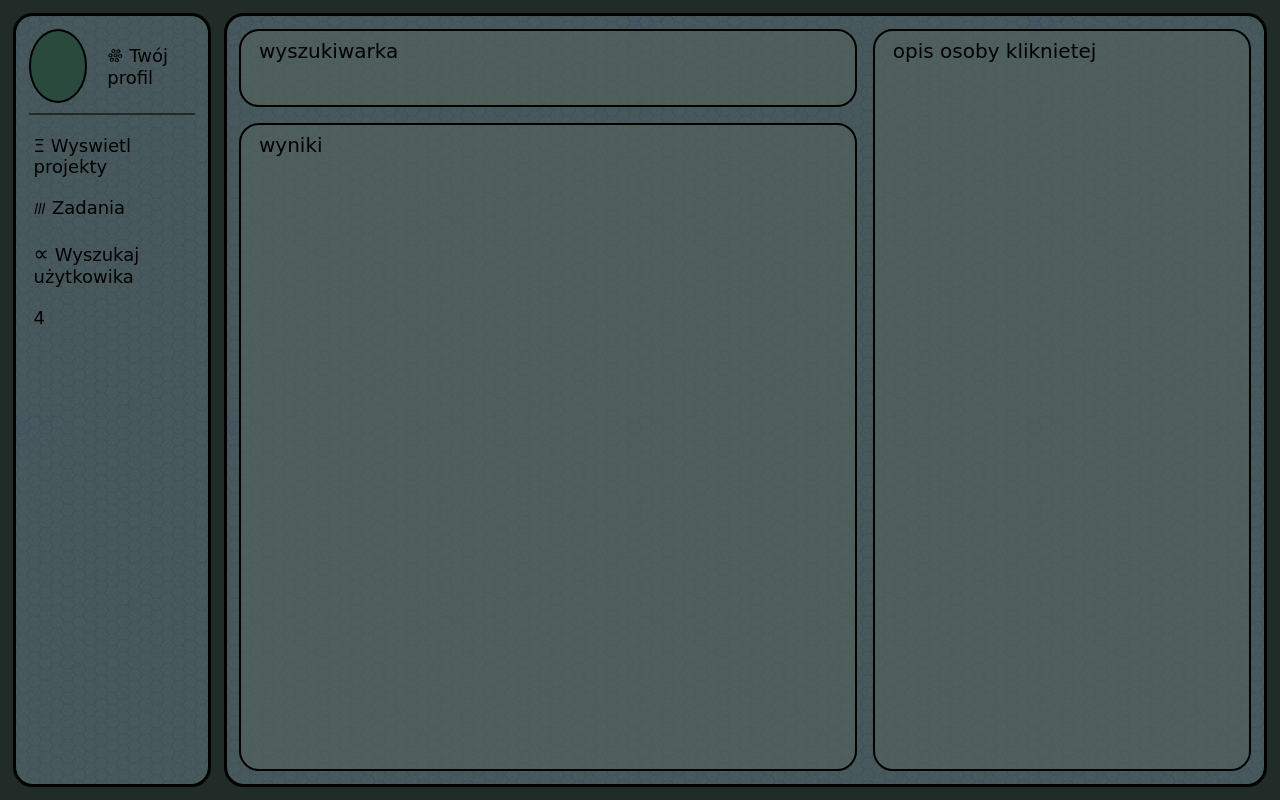
After one commit to JRobak/Bledo, a Flask app: page /user_search/ in a window 1280 px wide. The commit adds this page. Run offline with Flask 3, Linux system fonts and the light colour scheme; data that the repository does not hold is empty.

```diff
--- a/app/__init__.py
+++ b/app/__init__.py
@@ -1,6 +1,6 @@
 import os
 from flask import Flask
-from routes import account, login, projects, errors, tasks
+from routes import account, login, projects, errors, tasks, user_search
 
 
 def create_app(db, migrate):
@@ -23,5 +23,6 @@ def create_app(db, migrate):
     app.register_blueprint(projects.projects_)
     app.register_blueprint(errors.errors_)
     app.register_blueprint(tasks.tasks_)
+    app.register_blueprint(user_search.user_search_)
 
     return app
--- a/lib/query_models.py
+++ b/lib/query_models.py
@@ -95,13 +95,24 @@ def get_host_project(project_id):
 
 def add_new_user_by_project_id_and_user_name(project_id, user_name):
     user = User.query.filter_by(name=user_name).first()
-    if not user or Access_project.query.filter_by(user_id=user.id).first():
+    if not user:
+        return None
+    if exist_user_in_project(project_id, user.id):
         return None
 
-    new_access = Access_project(user.id, project_id, 'Description')
+    new_access = Access_project(user_id=user.id, project_id=project_id, description='Description')
     db.session.add(new_access)
     db.session.commit()
     return new_access
+
+
+def exist_user_in_project(project_id, user_id):
+    user = Project.query.filter_by(id=project_id, user_id_creator=user_id).first()
+    if user:
+        return True
+
+    user = Access_project.query.filter_by(project_id=project_id, user_id=user_id).first()
+    return user
 
 
 # image
--- /dev/null
+++ b/routes/user_search.py
@@ -0,0 +1,11 @@
+from flask import render_template, Blueprint, request, redirect, url_for
+from lib.session import get_session_number
+
+user_search_ = Blueprint('user_search', __name__)
+
+
+@user_search_.route('/user_search/')
+def user_search():
+    nr_session = get_session_number()
+
+    return render_template('user_search.html')
--- a/templates/main.html
+++ b/templates/main.html
@@ -119,7 +119,7 @@
                 <div>
                     <a href="/projects/"><div class="side_link">&#x039e; Wyswietl projekty</div></a>
                     <a href="/tasks/"><div class="side_link">&#x109a4; Zadania</div></a>
-                    <a href="#"><div class="side_link">3</div></a>
+                    <a href="/user_search/"><div class="side_link"><span style="font-size: larger">&Proportional;</span> Wyszukaj użytkowika</div></a>
                     <a href="#"><div class="side_link">4</div></a>
                 </div>
 
--- /dev/null
+++ b/templates/user_search.html
@@ -0,0 +1,55 @@
+{% extends 'main.html' %}
+
+{% block title %} Wyszukiwarka użytkowników {% endblock %}
+
+{% block css %}
+<style>
+    #contener {
+        display: grid;
+        /*margin-top: 2vh;*/
+        grid-template-rows: repeat(8, 1fr);
+        grid-template-columns: repeat(11, 1fr);
+        gap: 2vh;
+        flex-grow: 1;
+    }
+    .floating-box {
+        background-color: var(--bg-floating-box);
+        padding: 1vh 2.2vh;
+        border-radius: 20px;
+        border: black solid 2px;
+    }
+    #content {
+        display: flex;
+        flex-direction: column;
+    }
+    #item-0 {
+        grid-row-start: 1;
+        grid-column-start: 1;
+        grid-row-end: 2;
+        grid-column-end: 8;
+    }
+    #item-1 {
+        grid-row-start: 2;
+        grid-column-start: 1;
+        grid-row-end: 9;
+        grid-column-end: 8;
+    }
+    #item-2 {
+        grid-row-start: 1;
+        grid-column-start: 8;
+        grid-row-end: 9;
+        grid-column-end: 14;
+    }
+
+</style>
+{% endblock %}
+
+{% block content %}
+
+    <div id="contener">
+          <div id="item-0" class="floating-box">wyszukiwarka</div>
+          <div id="item-1" class="floating-box">wyniki</div>
+          <div id="item-2" class="floating-box">opis osoby kliknietej</div>
+    </div>
+
+{% endblock %}
```
